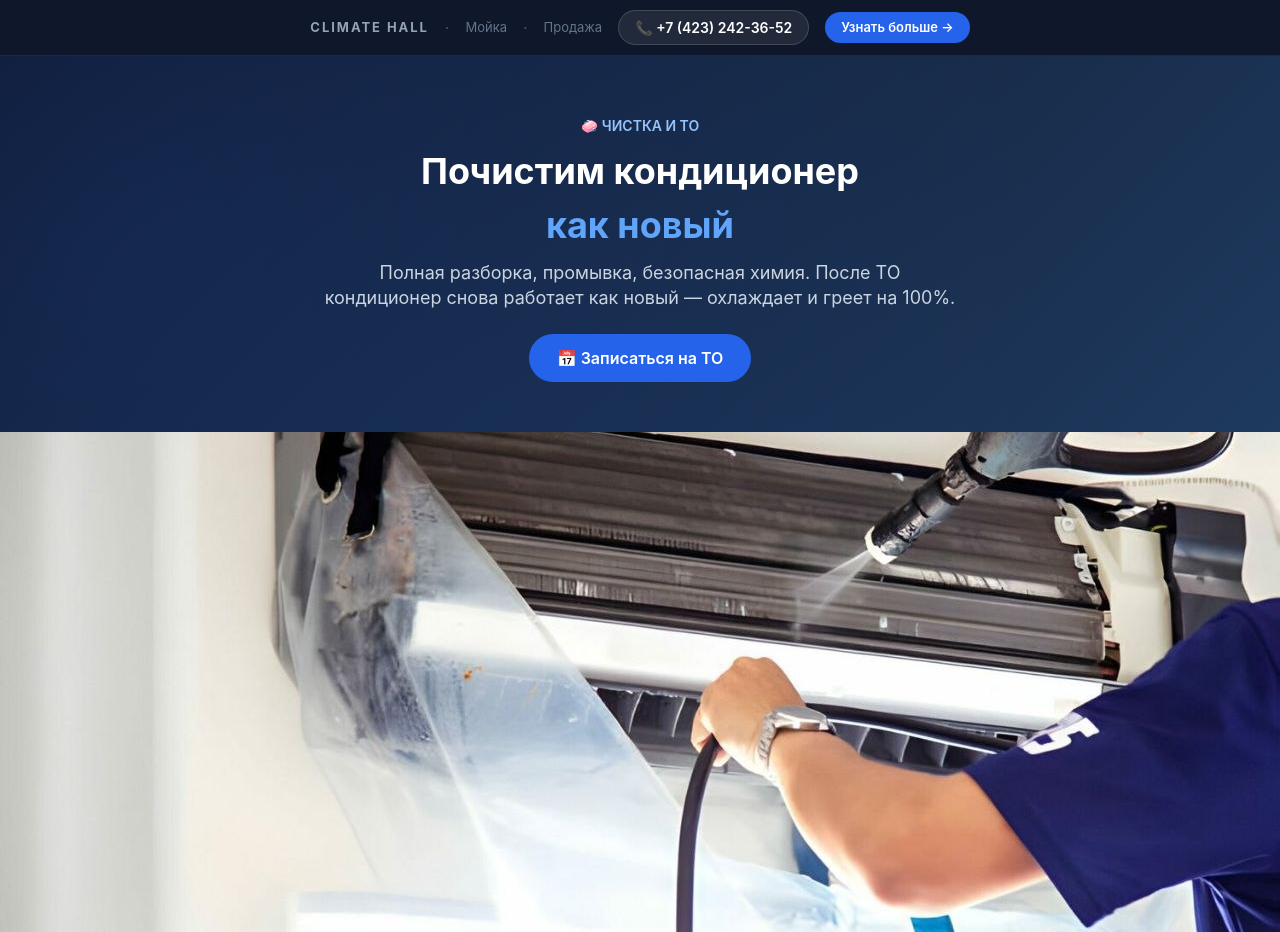
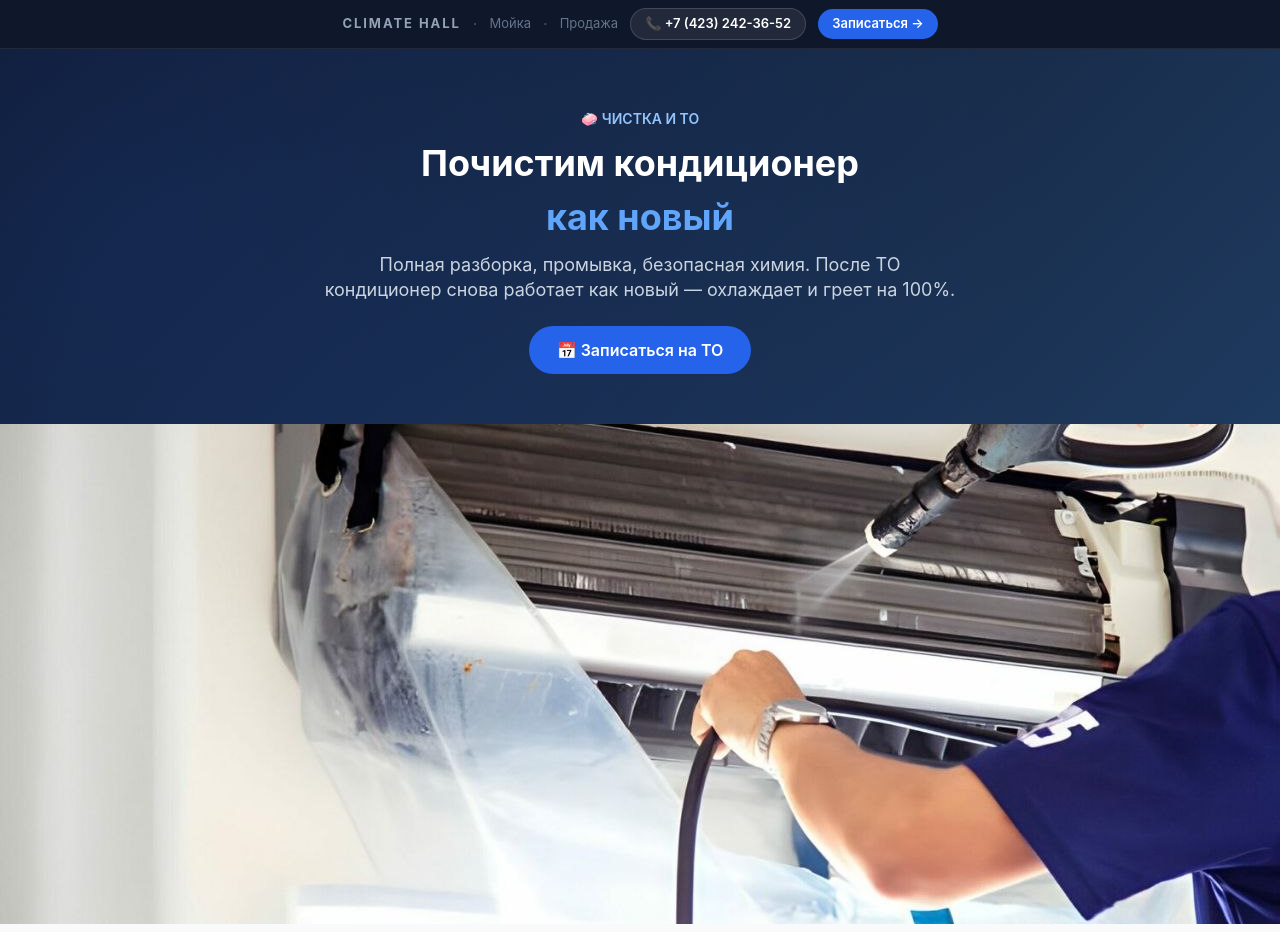
Before and after one commit to shulykun/landing_moe, a website: page cleaning.html in a window 1280 px wide. Shown: the top 932 px of the page. Drawn offline with Linux system fonts and the light colour scheme.

Commit message:
Sticky header, скрыт CH на мобильных, кнопка → #order

```diff
--- a/cleaning.html
+++ b/cleaning.html
@@ -121,21 +121,25 @@ body {
 .expert-stats dt { font-size: 18px; font-weight: 800; }
 .expert-stats dd { font-size: 12px; color: #94a3b8; }
 
+
+/* Sticky header mobile */
+.ch-logo { display: inline; }
+@media (max-width: 600px) { .ch-logo { display: none; } }
 </style>
 </head>
 <body>
 
-<!-- Header -->
-<div style="background:#0f172a;border-bottom:1px solid rgba(255,255,255,0.08);padding:10px 20px;display:flex;align-items:center;justify-content:center;flex-wrap:wrap;gap:8px 16px;">
-  <a href="/" style="font-size:13px;font-weight:700;text-transform:uppercase;letter-spacing:0.15em;color:#94a3b8;text-decoration:none;">Climate Hall</a>
+<!-- Sticky Header -->
+<div style="position:sticky;top:0;z-index:100;background:#0f172a;border-bottom:1px solid rgba(255,255,255,0.08);padding:8px 16px;display:flex;align-items:center;justify-content:center;flex-wrap:wrap;gap:6px 12px;">
+  <span class="ch-logo" style="font-size:13px;font-weight:700;text-transform:uppercase;letter-spacing:0.15em;color:#94a3b8;">Climate Hall</span>
   <span style="color:#475569;">·</span>
   <a href="/" style="font-size:13px;color:#64748b;text-decoration:none;">Мойка</a>
   <span style="color:#475569;">·</span>
   <a href="/" style="font-size:13px;color:#64748b;text-decoration:none;">Продажа</a>
-  <a href="tel:+74232423652" style="display:inline-flex;align-items:center;gap:6px;color:white;text-decoration:none;font-size:14px;font-weight:600;background:rgba(255,255,255,0.08);padding:6px 16px;border-radius:100px;border:1px solid rgba(255,255,255,0.15);white-space:nowrap;">
+  <a href="tel:+74232423652" style="display:inline-flex;align-items:center;gap:5px;color:white;text-decoration:none;font-size:13px;font-weight:600;background:rgba(255,255,255,0.08);padding:5px 14px;border-radius:100px;border:1px solid rgba(255,255,255,0.15);white-space:nowrap;">
     📞 +7 (423) 242-36-52
   </a>
-  <a href="/" style="display:inline-flex;align-items:center;gap:6px;background:#2563eb;color:white;padding:6px 16px;border-radius:100px;font-size:13px;font-weight:600;text-decoration:none;white-space:nowrap;">Узнать больше →</a>
+  <a href="#order" style="display:inline-flex;align-items:center;gap:5px;background:#2563eb;color:white;padding:5px 14px;border-radius:100px;font-size:13px;font-weight:600;text-decoration:none;white-space:nowrap;">Записаться →</a>
 </div>
 
 
```
